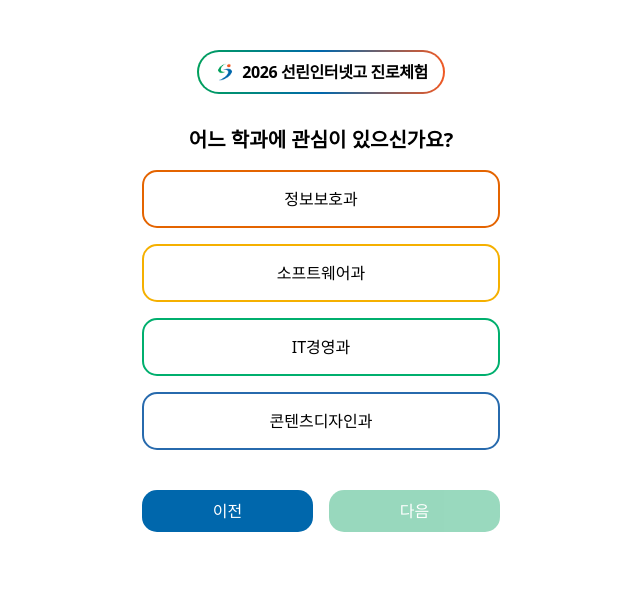
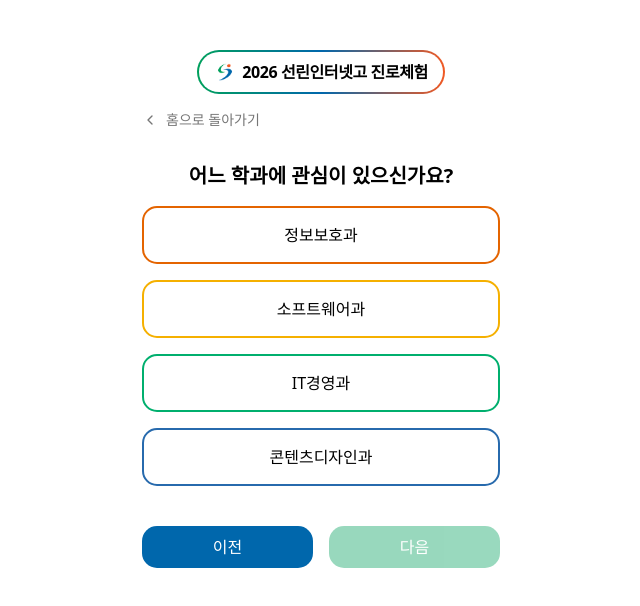
Before and after one commit to jungwj09/sunrin-career-exploration, a Next.js app: page /question/club in a window 1280 px wide. Shown: the top 606 px of the page, without its empty margins (319-959 px from the left). Built offline with nearby package versions, Linux system fonts and the light colour scheme; a web font is replaced by a local one.

Commit message:
feat: add home button component

```diff
--- a/package.json
+++ b/package.json
@@ -9,6 +9,7 @@
     "lint": "eslint"
   },
   "dependencies": {
+    "lucide-react": "^1.14.0",
     "next": "16.2.4",
     "react": "19.2.4",
     "react-dom": "19.2.4"
--- a/src/app/question/club/page.tsx
+++ b/src/app/question/club/page.tsx
@@ -3,6 +3,7 @@
 import { useState } from "react";
 import { useRouter } from "next/navigation";
 import YearBadge from "@/components/shared/YearBadge";
+import HomeButton from "@/components/shared/HomeButton";
 import MajorSelectOption from "@/components/question/MajorSelectOption";
 import QuestionFooterNav from "@/components/question/QuestionFooterNav";
 
@@ -53,6 +54,8 @@
       <div className="flex flex-col flex-1 w-full max-w-97.5 mx-auto">
         <YearBadge align="center" />
 
+        <HomeButton />
+
         <main className="flex flex-col px-4 pt-6">
           <h2 className="text-xl font-semibold text-black mb-4 text-center">
             어느 학과에 관심이 있으신가요?
--- a/src/components/question/ClubQuestionView.tsx
+++ b/src/components/question/ClubQuestionView.tsx
@@ -3,6 +3,7 @@
 import { useState } from "react";
 import { useRouter } from "next/navigation";
 import YearBadge from "@/components/shared/YearBadge";
+import HomeButton from "@/components/shared/HomeButton";
 import QuestionProgress from "@/components/question/QuestionProgress";
 import QuestionOptionItem from "@/components/question/QuestionOptionItem";
 import QuestionFooterNav from "@/components/question/QuestionFooterNav";
@@ -69,6 +70,8 @@
       <div className="flex flex-col flex-1 w-full max-w-97.5 mx-auto">
         <YearBadge align="center" />
 
+        <HomeButton />
+
         <main className="flex flex-col flex-1 px-4 pt-6">
           <div className="flex flex-col gap-4">
             <QuestionProgress
--- a/src/components/question/MajorQuestionView.tsx
+++ b/src/components/question/MajorQuestionView.tsx
@@ -3,6 +3,7 @@
 import { useState } from "react";
 import { useRouter } from "next/navigation";
 import YearBadge from "@/components/shared/YearBadge";
+import HomeButton from "@/components/shared/HomeButton";
 import QuestionProgress from "@/components/question/QuestionProgress";
 import QuestionOptionItem from "@/components/question/QuestionOptionItem";
 import QuestionFooterNav from "@/components/question/QuestionFooterNav";
@@ -63,6 +64,8 @@
       <div className="flex flex-col flex-1 w-full max-w-97.5 mx-auto">
         <YearBadge align="center" />
 
+        <HomeButton />
+
         <main className="flex flex-col flex-1 px-4 pt-6">
           <div className="flex flex-col gap-4">
             <QuestionProgress
--- /dev/null
+++ b/src/components/shared/HomeButton.tsx
@@ -0,0 +1,18 @@
+"use client";
+
+import { useRouter } from "next/navigation";
+import { ChevronLeft } from "lucide-react";
+
+export default function HomeButton() {
+  const router = useRouter();
+
+  return (
+    <button
+      onClick={() => router.push("/")}
+      className="flex items-center gap-2 px-4 py-2 text-sm text-[#767676]"
+    >
+      <ChevronLeft className="w-4 h-4" />
+      홈으로 돌아가기
+    </button>
+  );
+}
```
Also changed, not shown: 1 other file (tests, documents, lock files or other folders).
